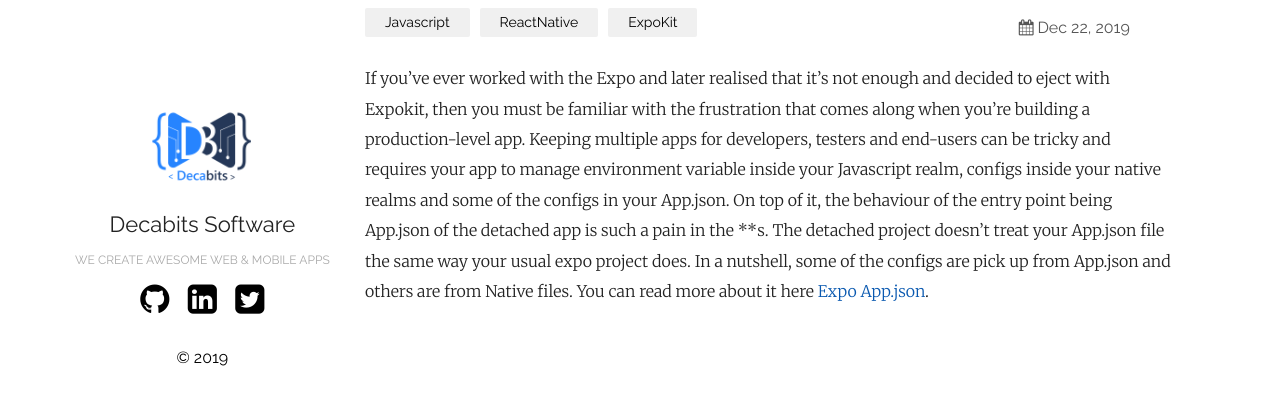
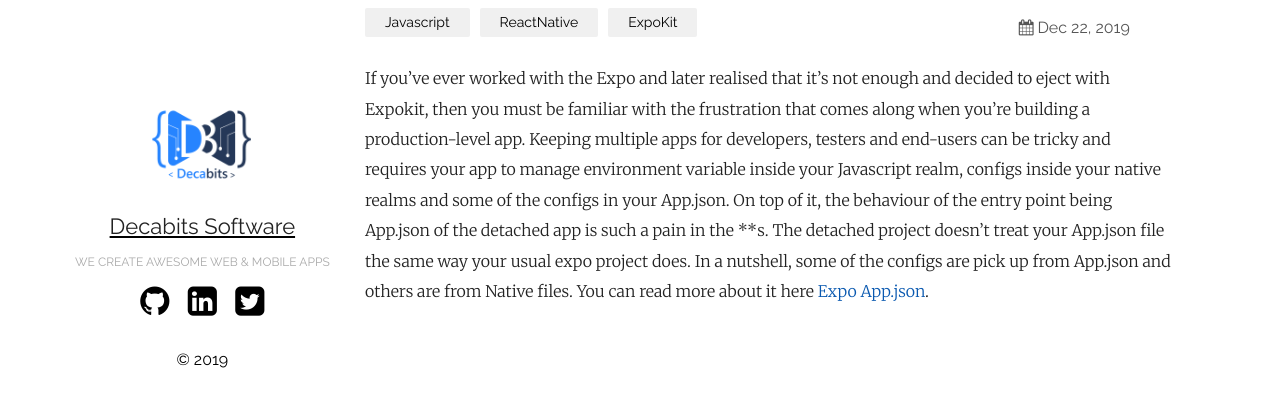
Before and after one commit to decabits/blog, a Jekyll site: the page built from index.md, in a window 1280 px wide. Shown: the part 140-547 px from the top of the page. Built offline with Jekyll 4.4.1, drawn with Linux system fonts in a browser that asks for light colours.

Commit message:
Add link to Decabits

```diff
--- a/_layouts/default.html
+++ b/_layouts/default.html
@@ -6,8 +6,10 @@
 <body>
 	<main class="container">
 		<section class="about">
-			<img src="{{ "/assets/images/Decabitslogo.png" | relative_url }}" alt="{{ site.plainwhite.name }}">
-			<h2>{{ site.plainwhite.name }}</h2>
+			<a href="https://decabits.com" style="text-align: center">
+				<img src="{{ "/assets/images/Decabitslogo.png" | relative_url }}" alt="{{ site.plainwhite.name }}">
+				<h2>{{ site.plainwhite.name }}</h2>
+			</a>
 			<p class="tagline">{{ site.plainwhite.tagline }}</p>
 			<ul class="social">
                 {%- if site.plainwhite.social_links.github -%}
```
